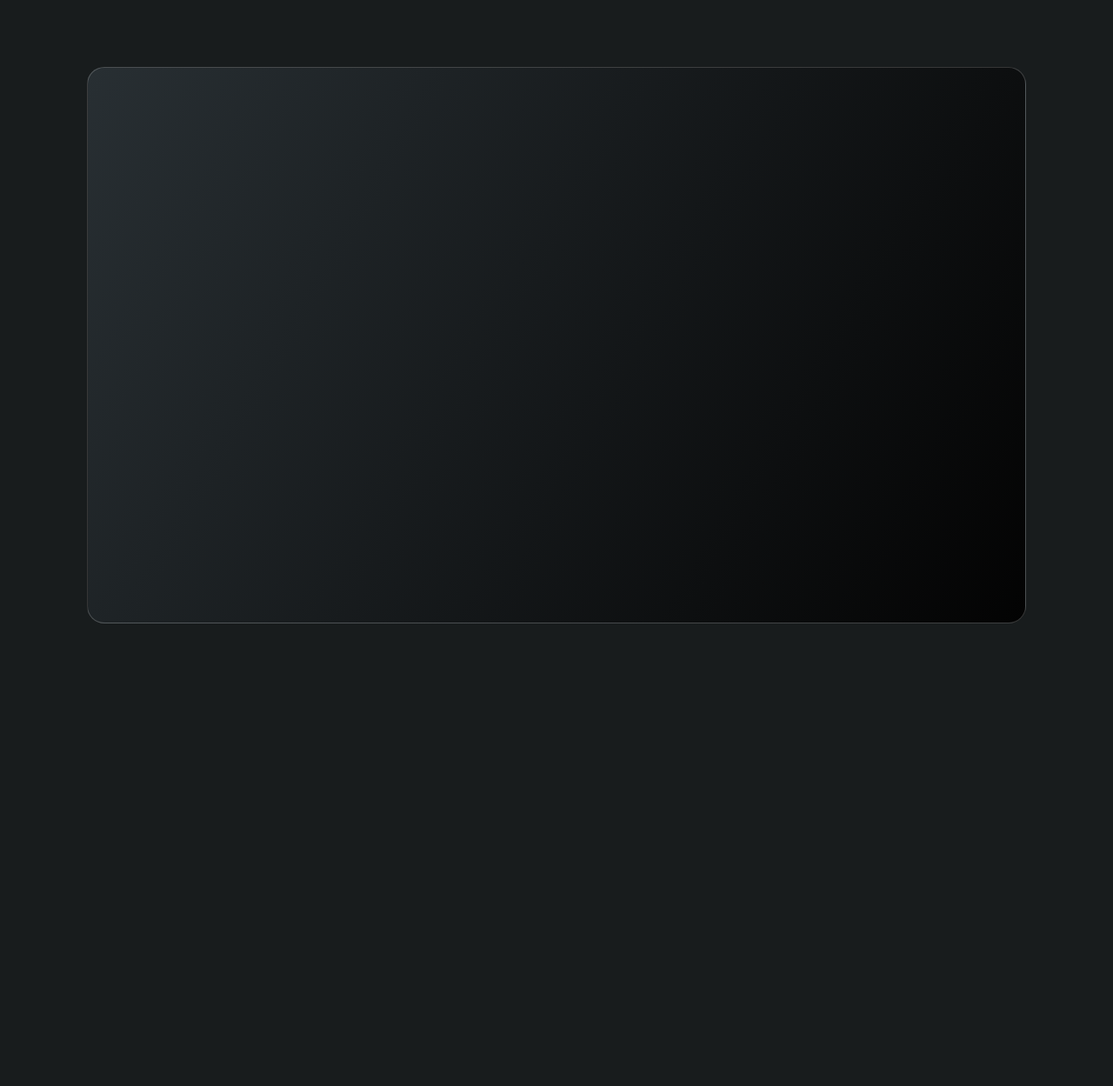
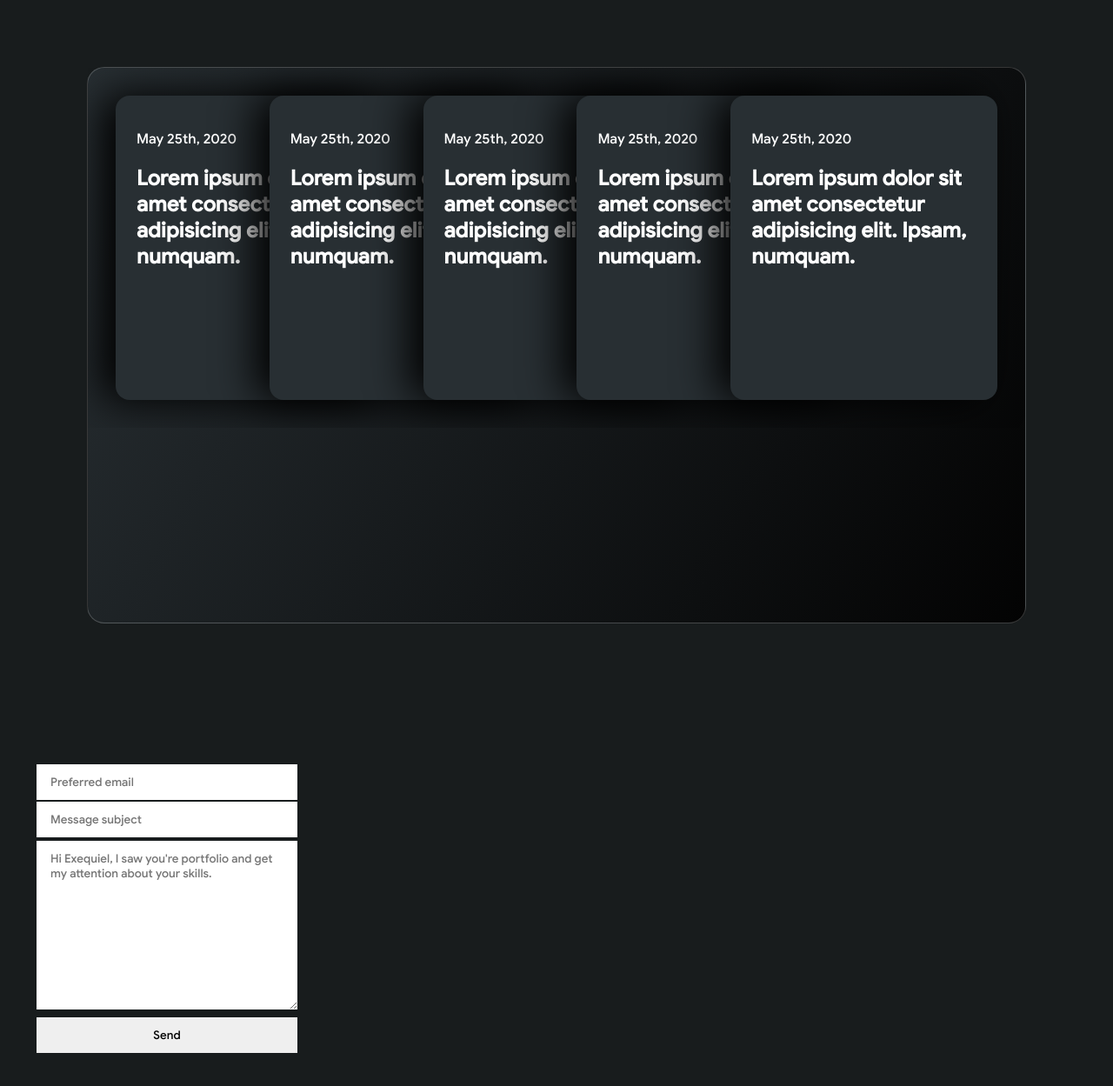
Before and after one commit to exequielarroyo/portfolio, a website built with Parcel: page index.html in a window 1280 px wide. Shown: the part 803-2052 px from the top of the page at 87% size. Built offline with nearby package versions, Linux system fonts and the light colour scheme.

Commit message:
projects

```diff
--- a/index.html
+++ b/index.html
@@ -3,22 +3,22 @@
 
 <head>
     <meta charset="UTF-8">
-    <meta http-equiv="X-UA-Compatible" content="IE=edge">
+    <!-- <meta http-equiv="X-UA-Compatible" content="IE=edge"> -->
     <meta name="viewport" content="width=device-width, initial-scale=1.0">
     <title>Exequiel Arroyo</title>
     <link rel="stylesheet" href="./scss/style.scss">
-    <link rel="shortcut icon" href="assets/img/icon.svg" type="image/x-icon">
+    <link rel="shortcut icon" href="assets/img/main-icon.svg" type="image/x-icon">
 </head>
 
 <body>
 
-    <header>
+    <header class="top">
         <div class="logo"></div>
         <nav>
             <ul>
                 <li>
                     <a href="#" class="ignore">
-                        <img src="./assets/img/logo3.svg" alt="logo">
+                        <img src="./assets/img/main-logo.svg" alt="logo">
                     </a>
                 </li>
                 <li>
@@ -43,7 +43,12 @@
             <section class="about">
                 <div class="info">
                 </div>
-                <div class="info">
+                <div class="info2">
+                    <h2>Hello world!</h2>
+                    <p>Lorem ipsum dolor sit amet consectetur adipisicing elit. Earum eos, eum optio cum cupiditate sint iusto harum qui inventore ut ipsa. Perferendis libero quaerat quos recusandae vero praesentium quasi molestias repudiandae natus assumenda
+                        labore rerum enim velit unde, iste consectetur pariatur itaque aut dicta numquam? Illum veritatis omnis ullam rem. Porro nulla laudantium maiores quia fugit libero accusamus neque? Illo laboriosam magnam nihil necessitatibus, tempora
+                        aut quo beatae voluptate eaque cumque, error accusamus impedit? Distinctio explicabo vitae laudantium. Eligendi, reiciendis velit facere iste amet maxime voluptatem reprehenderit iusto impedit, labore vero porro, nesciunt consectetur?
+                        Facere quod saepe sequi delectus repellat.</p>
                 </div>
                 <div class="info">
                 </div>
@@ -58,15 +63,50 @@
                 </div>
             </section>
             <section id="projects">
-                <div class="card">
-
+                <div class="mycard">
+                    <div class="card-list">
+                        <article class="card">
+                            <header>
+                                <p>May 25th, 2020</p>
+                                <h2>Lorem ipsum dolor sit amet consectetur adipisicing elit. Ipsam, numquam.</h2>
+                            </header>
+                        </article>
+                        <article class="card">
+                            <header>
+                                <p>May 25th, 2020</p>
+                                <h2>Lorem ipsum dolor sit amet consectetur adipisicing elit. Ipsam, numquam.</h2>
+                            </header>
+                        </article>
+                        <article class="card">
+                            <header>
+                                <p>May 25th, 2020</p>
+                                <h2>Lorem ipsum dolor sit amet consectetur adipisicing elit. Ipsam, numquam.</h2>
+                            </header>
+                        </article>
+                        <article class="card">
+                            <header>
+                                <p>May 25th, 2020</p>
+                                <h2>Lorem ipsum dolor sit amet consectetur adipisicing elit. Ipsam, numquam.</h2>
+                            </header>
+                        </article>
+                        <article class="card">
+                            <header>
+                                <p>May 25th, 2020</p>
+                                <h2>Lorem ipsum dolor sit amet consectetur adipisicing elit. Ipsam, numquam.</h2>
+                            </header>
+                        </article>
+                    </div>
                 </div>
             </section>
             <section id="contact">
-
+                <form action="#">
+                    <input type="email" name="email" id="email" placeholder="Preferred email">
+                    <input type="text" name="subject" id="subject" placeholder="Message subject">
+                    <textarea name="message" id="message" cols="30" rows="10" placeholder="Hi Exequiel, I saw you're portfolio and get my attention about your skills."></textarea>
+                    <button type="submit">Send</button>
+                </form>
             </section>
         </main>
-
 
     </div>
 </body>
--- /dev/null
+++ b/scss/_card.scss
@@ -0,0 +1,43 @@
+.card-list {
+    display: flex;
+    padding: 2rem;
+    overflow-x: scroll;
+}
+
+.card {
+    display: flex;
+    position: relative;
+    flex-direction: column;
+    height: 350px;
+    width: 400px;
+    min-width: 250px;
+    padding: 1.5rem;
+    border-radius: 16px;
+    background: $color-secondary;
+    box-shadow: -1rem 0 3rem #000;
+    transition: .2s;
+    &:hover {
+        transform: translateY(-1rem);
+    }
+    &:hover~.card {
+        transform: translateX(130px);
+    }
+    &:not(:first-child) {
+        margin-left: -130px;
+    }
+}
+
+.card-list {
+     ::-webkit-scrollbar {
+        width: 10px;
+        height: 10px;
+    }
+     ::-webkit-scrollbar-thumb {
+        background: #201c29;
+        border-radius: 10px;
+        box-shadow: inset 2px 2px 2px hsla(0, 0%, 100%, .25), inset -2px -2px 2px rgba(0, 0, 0, .25);
+    }
+     ::-webkit-scrollbar-track {
+        background: linear-gradient(90deg, #201c29, #201c29 1px, #17141d 0, #17141d);
+    }
+}
--- a/scss/_util.scss
+++ b/scss/_util.scss
@@ -28,3 +28,12 @@ html {
 .m-10px {
     margin: 0 10px;
 }
+
+@mixin inputs {
+    padding: 12px 16px;
+    width: 300px;
+    margin: 2px;
+    border-radius: 0;
+    outline: none;
+    border: none;
+}
--- a/scss/style.scss
+++ b/scss/style.scss
@@ -2,12 +2,13 @@
 @import 'variables';
 @import 'media-queries';
 @import 'util';
+@import 'card';
 body {
     overflow: overlay;
     background-color: $bg-color;
     // background: linear-gradient(120deg, #282F33, #030303) fixed;
     font-family: $font-family;
-    header {
+    header.top {
         top: 0;
         width: 100%;
         position: fixed;
@@ -104,6 +105,19 @@ nav {
             margin-bottom: 20px;
         }
     }
+    .info2 {
+        // TODO:
+        background-color: #c2c2c205;
+        backdrop-filter: blur(20px);
+        padding: 20px;
+        margin-right: 20px;
+        z-index: -1;
+        text-align: justify;
+        p {
+            margin: 0;
+            text-shadow: 1px 1px 10px #030303;
+        }
+    }
 }
 
 #projects {
@@ -113,10 +127,27 @@ nav {
 
 #contact {
     height: 100vh;
+    padding: 80px 20px 20px 20px;
+    form {
+        input {
+            display: block;
+            font-family: $font-family;
+            @include inputs;
+        }
+        textarea {
+            font-family: $font-family;
+            @include inputs;
+        }
+        button {
+            display: block;
+            font-family: $font-family;
+            @include inputs;
+        }
+    }
 }
 
-.card {
-    padding: 20px;
+.mycard {
+    // padding: 20px;
     margin: 0 auto;
     width: 90%;
     height: 80vh;
```
Also changed, not shown: assets/img/main-icon.svg (added), assets/img/main-logo.svg (added), style.css (deleted).
